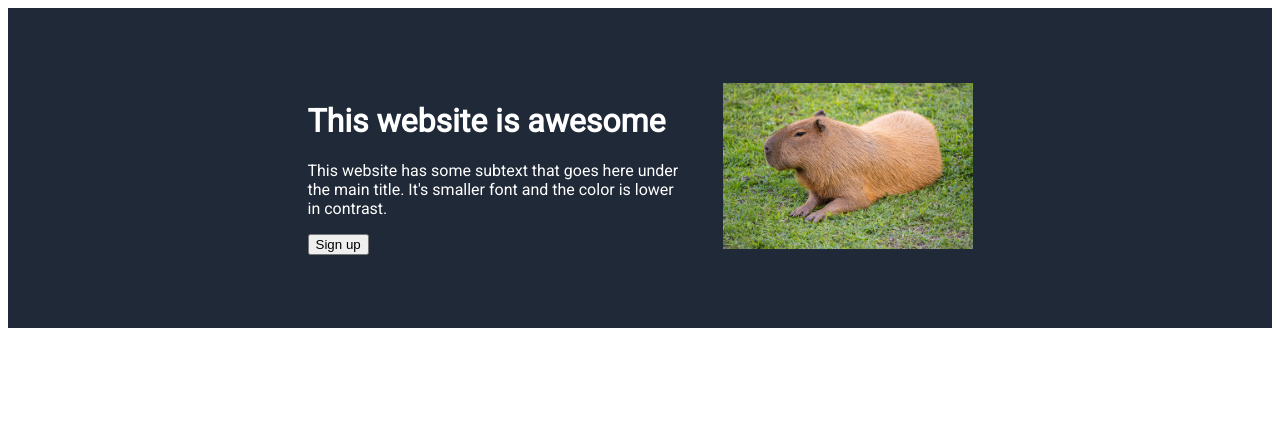
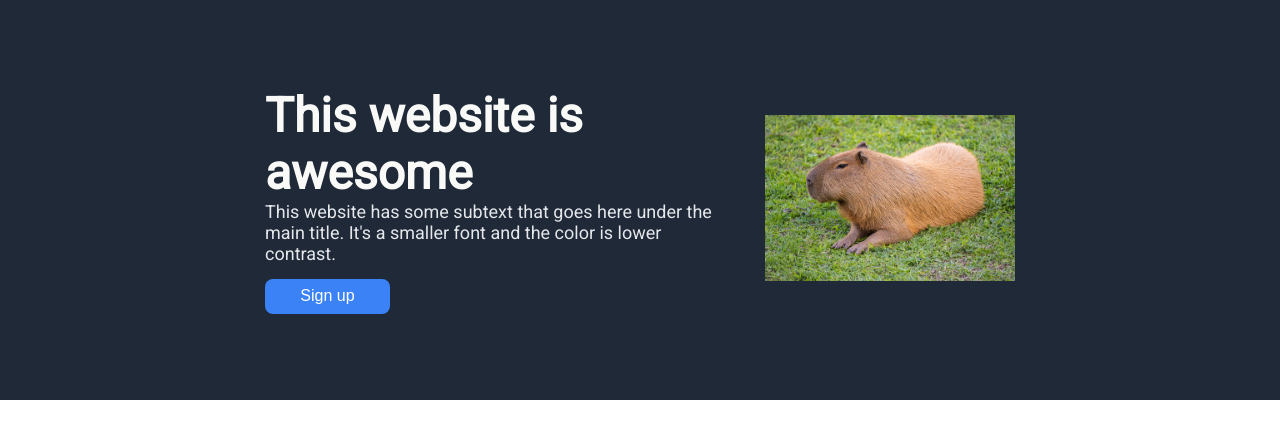
Before and after one commit to TxtrisSammi/landing-page, a plain HTML site: page index.html in a window 1280 px wide. Drawn offline with Linux system fonts and the light colour scheme.

Commit message:
rename container class to hero-box

```diff
--- a/index.html
+++ b/index.html
@@ -10,12 +10,12 @@
 </head>
 
 <body>
-    <div class="container">
-        <div class="textdiv">
+    <div class="hero-box">
+        <div class="hero-text">
             <h1>This website is awesome</h1>
             <p>This website has some subtext that goes
-                here under the main title. It's smaller
-                font and the color is lower in contrast.</p>
+                here under the main title. It's a smaller
+                font and the color is lower contrast.</p>
             <button>Sign up</button>
         </div>
         <div>
--- a/style.css
+++ b/style.css
@@ -1,20 +1,47 @@
-.container {
+* {
+    margin: 0;
+}
+
+.hero-box {
     display: flex;
-    width: 100%;
-    height: 40vh;
-    gap: 40px;
-    color: white;
+    height: 400px;
+    gap: 50px;
+    color: #F9FaF8;
     font-family: "Roboto", sans-serif;
     background-color: #1F2937;
     align-items: center;
     justify-content: center;
 }
 
-.container img {
+.hero-box img {
     width: 250px;
 }
 
-.textdiv {
-    max-width: 375px;
+.hero-text {
+    display: flex;
+    flex-direction: column;
+    max-width: 450px;
+}
 
+.hero-text button {
+    width: 125px;
+    height: 35px;
+    background-color: #3B82F6;
+    color: white;
+    border: none;
+    border-radius: 8px;
+    font-size: 16px;
+    cursor: pointer;
+    margin-top: 15px;
 }
+
+.hero-text h1 {
+   font-size: 48px;
+   color: #F9FaF8;
+   font-weight: 900;
+}
+
+.hero-text p {
+    font-size: 18px;
+    color: #e5e7eb;
+}
```
